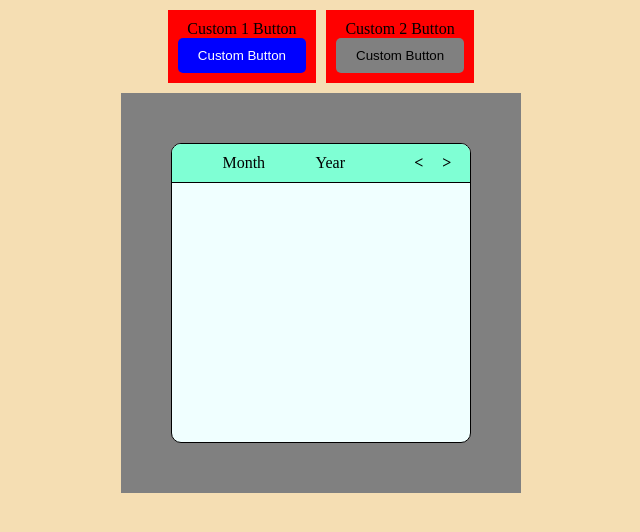
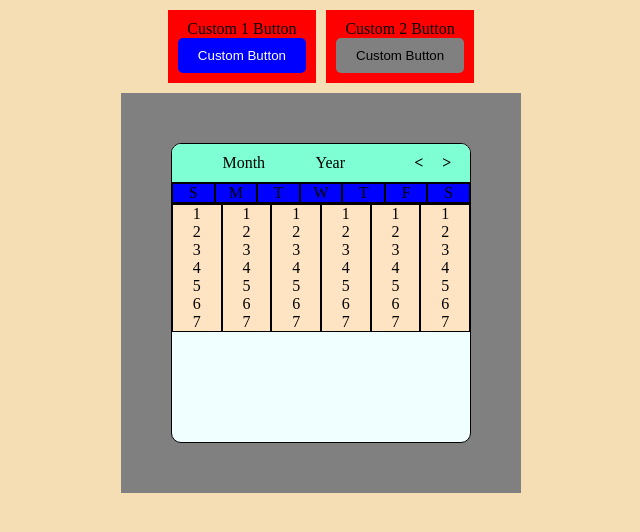
Before and after one commit to DominicPrestia/UI-ToolKit, a React (Create React App) app: page / in a window 1280 px wide. Shown: the top 532 px of the page, without its empty margins (319-959 px from the left). Built offline with nearby package versions, Linux system fonts and the light colour scheme.

Commit message:
Added subheader and completed added day 2d array

```diff
--- /dev/null
+++ b/src/componenets/Calendar/BodyCalendar.jsx
@@ -0,0 +1,24 @@
+import React from 'react'
+import style from './bodyCalendar.module.css'
+
+const BodyCalendar = () => {
+
+    const days = Array.from({ length: 6 }, (value, i) => Array.from({ length: 7 }, (_, i2) => i2 + 1))
+
+    console.log("days array: ", days)
+
+    return (
+        <div className={style.topContainer}>
+            {days.map((dayOfWeek, index) => {
+                return (
+                    <div className={style.column}> {dayOfWeek.map((day, i) => {
+                        return <div className={style.row}>{day}</div>
+                    })}
+                    </div>
+                )
+            })}
+        </div>
+    )
+}
+
+export default BodyCalendar
--- a/src/componenets/Calendar/Calendar.jsx
+++ b/src/componenets/Calendar/Calendar.jsx
@@ -1,11 +1,15 @@
 import React from 'react'
 import style from './calendar.module.css'
 import Header from './Header'
+import BodyCalendar from './BodyCalendar'
+import SubHeader from './SubHeader'
 
 const Calendar = () => {
   return (
     <div className={style.topContainer}>
         <Header/>
+        <SubHeader/>
+        <BodyCalendar/>
     </div>
   )
 }
--- /dev/null
+++ b/src/componenets/Calendar/SubHeader.jsx
@@ -0,0 +1,17 @@
+import React from 'react'
+import style from './subHeader.module.css'
+
+const SubHeader = () => {
+
+    const subHeaderValues = ["S", "M", "T", "W", "T", "F", "S"]
+
+    return (
+        <div className={style.topContainer}>
+            {subHeaderValues.map((value, index) => {return (
+                <div className={style.title}>{value}</div>
+            )})}
+        </div>
+    )
+}
+
+export default SubHeader
--- /dev/null
+++ b/src/componenets/Calendar/bodyCalendar.module.css
@@ -0,0 +1,19 @@
+.topContainer{
+    justify-content: space-evenly;
+    display: flex;
+    background-color: blue;
+}
+
+.column{
+    width: 100%;
+    background-color: bisque;
+    border:1px solid black;
+    display: flex;
+    flex-direction: column;
+    justify-content: center;
+    align-items: center;
+}
+
+.row{
+    text-align: center;
+}
--- /dev/null
+++ b/src/componenets/Calendar/subHeader.module.css
@@ -0,0 +1,13 @@
+.topContainer{
+    display: flex;
+    justify-content: space-evenly;
+    align-items: center;
+    border-bottom: 1px solid black;
+}
+
+.title{
+    width: 100%;
+    border: 1px solid black;
+    text-align: center;
+    background-color: blue;
+}
```
Also changed, not shown: src/componenets/Calendar/Header.jsx (line endings or trailing spaces).
